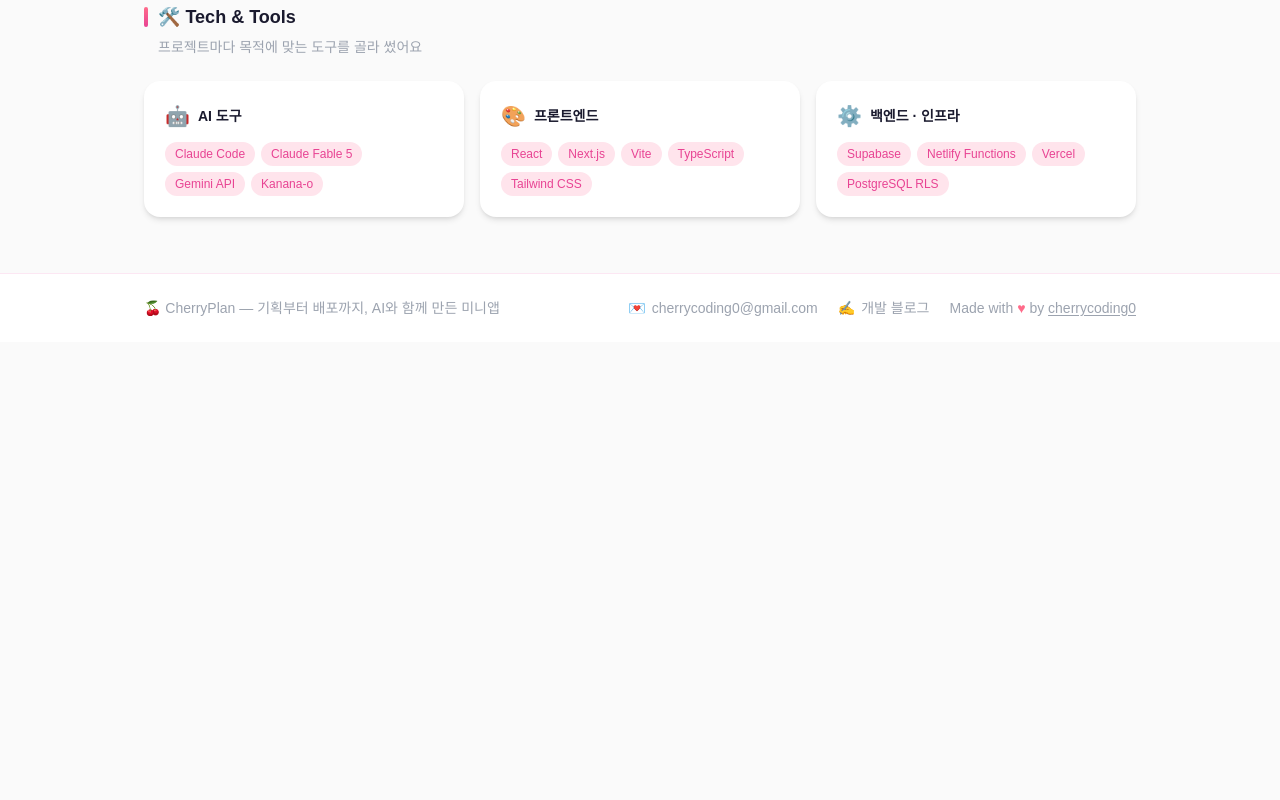
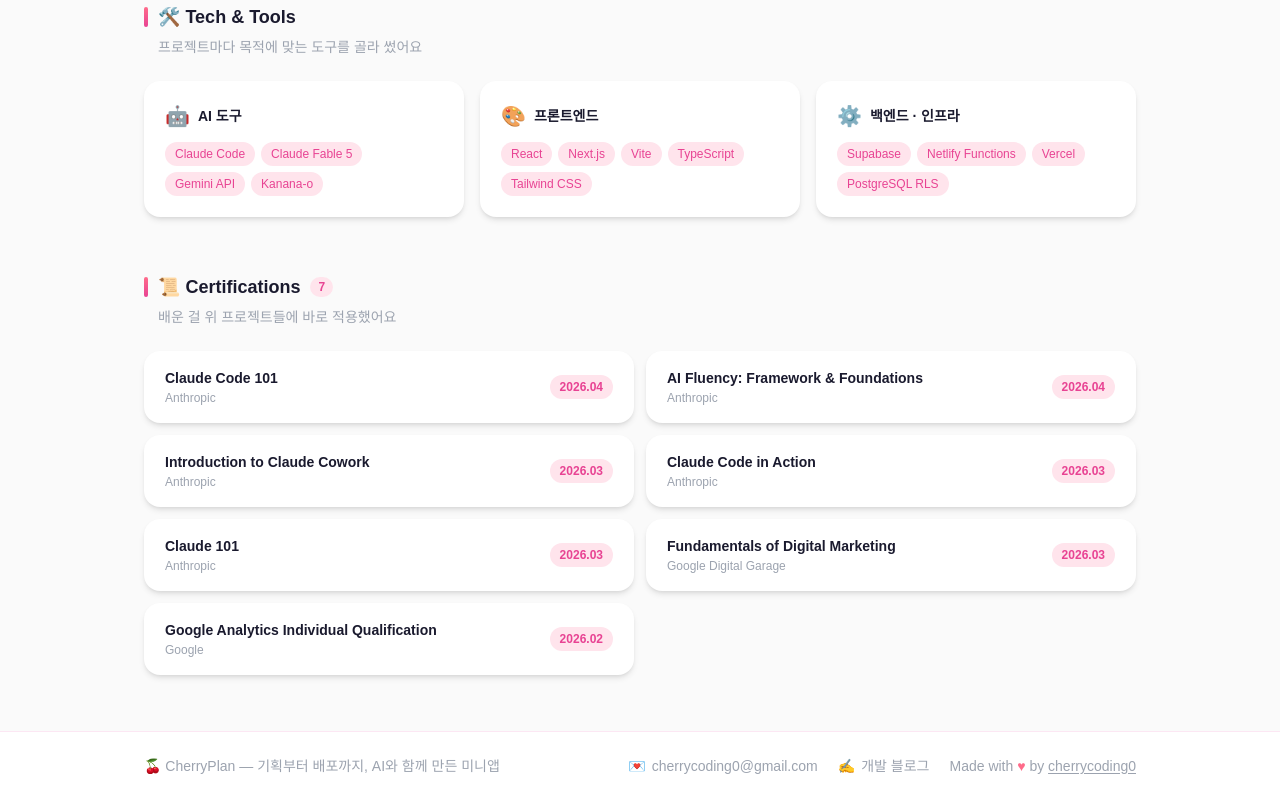
Before and after one commit to cherrycoding0/cherryplan, a React (Vite) app: page / in a window 1280 px wide. Shown: the part 2086-2886 px from the top of the page. Before the commit the page ends 2428 px from the top, so only its background shows below. Built offline with nearby package versions, Linux system fonts and the light colour scheme; no server answers; a web font is replaced by a local one.

Commit message:
feat: 자격증 영역 추가

```diff
--- /dev/null
+++ b/src/data/certs.js
@@ -0,0 +1,10 @@
+// 자격증 · 수료증 — 최신순
+export const certs = [
+  { name: 'Claude Code 101', issuer: 'Anthropic', date: '2026.04' },
+  { name: 'AI Fluency: Framework & Foundations', issuer: 'Anthropic', date: '2026.04' },
+  { name: 'Introduction to Claude Cowork', issuer: 'Anthropic', date: '2026.03' },
+  { name: 'Claude Code in Action', issuer: 'Anthropic', date: '2026.03' },
+  { name: 'Claude 101', issuer: 'Anthropic', date: '2026.03' },
+  { name: 'Fundamentals of Digital Marketing', issuer: 'Google Digital Garage', date: '2026.03' },
+  { name: 'Google Analytics Individual Qualification', issuer: 'Google', date: '2026.02' },
+]
--- a/src/pages/Home.jsx
+++ b/src/pages/Home.jsx
@@ -1,5 +1,6 @@
 import AppCard from '../components/AppCard'
 import { apps } from '../data/apps'
+import { certs } from '../data/certs'
 
 // ── 기술 & 도구 (카테고리별) ─────────────────────────────
 const TECH_STACK = [
@@ -195,6 +196,31 @@
           ))}
         </div>
       </section>
+
+      {/* ── 자격증 · 수료 ── */}
+      <section>
+        <SectionHeader
+          title="📜 Certifications"
+          count={certs.length}
+          desc="배운 걸 위 프로젝트들에 바로 적용했어요"
+        />
+        <div className="grid grid-cols-1 sm:grid-cols-2 gap-3">
+          {certs.map((c) => (
+            <div
+              key={c.name}
+              className="flex items-center justify-between gap-3 bg-white rounded-2xl shadow-md px-5 py-4 border border-transparent hover:border-pink-100 transition-colors"
+            >
+              <div className="min-w-0">
+                <p className="text-sm font-bold text-[#1A1A2E] truncate">{c.name}</p>
+                <p className="text-xs text-gray-400 mt-0.5">{c.issuer}</p>
+              </div>
+              <span className="text-xs font-semibold text-[#E84393] bg-[#FFE4EC] px-2.5 py-1 rounded-full shrink-0">
+                {c.date}
+              </span>
+            </div>
+          ))}
+        </div>
+      </section>
     </div>
   )
 }
```
